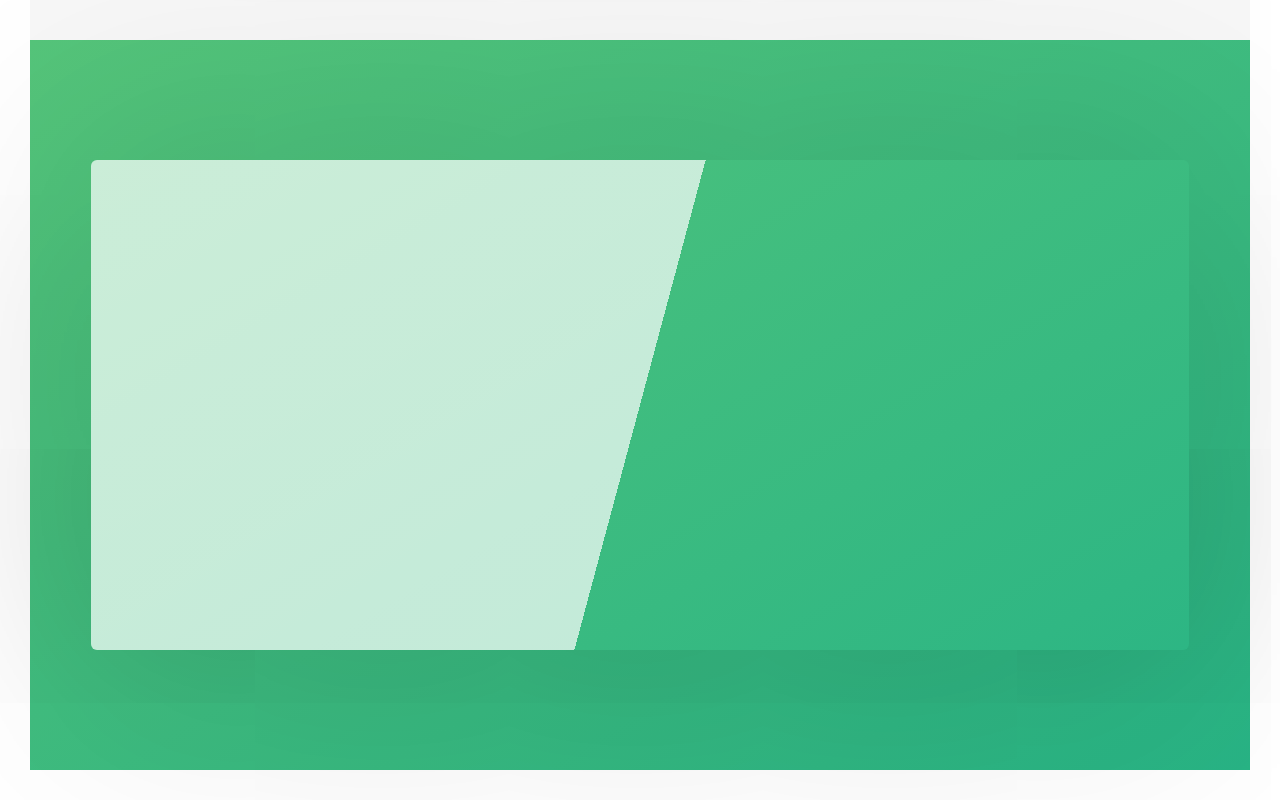
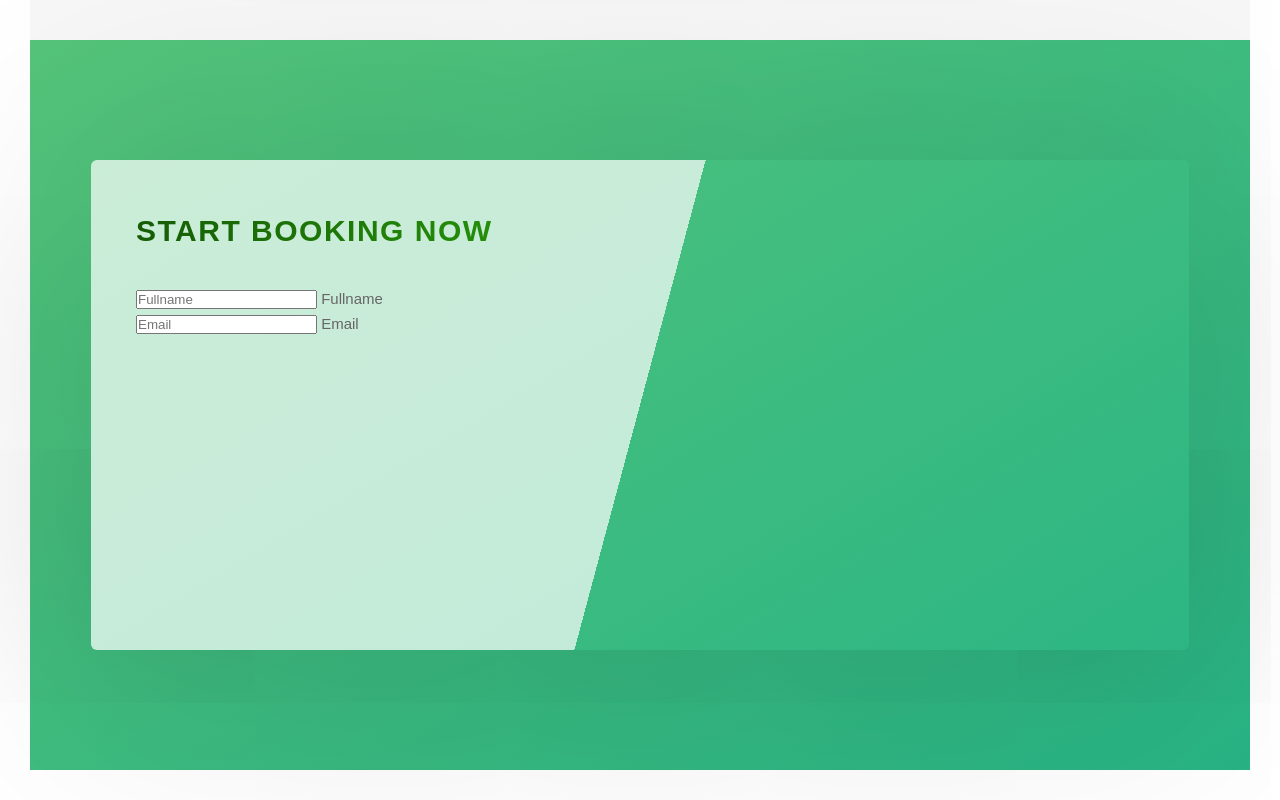
Before and after one commit to prince601/natours, a website: page index.html in a window 1280 px wide. Shown: the part 3870-4670 px from the top of the page. Drawn offline with Linux system fonts and the light colour scheme.

Commit message:
create the section-books form

```diff
--- a/index.html
+++ b/index.html
@@ -269,7 +269,23 @@
         <section class="section-book">
           <div class="row">
             <div class="book">
-
+              <div class="book__form">
+                  <div class=" u-margin-bottom-medium">
+                      <h2 class="heading-secondary">
+                       Start Booking Now
+                      </h2>
+                  </div>
+                  <form action="#" class="form">
+                    <div class="form__group">
+                      <input type="text" name="" id="name" class="form__input" placeholder="Fullname" required>
+                      <label for="name" class="form__label">Fullname</label>
+                    </div>
+                    <div class="form__group">
+                      <input type="email" name="" id="email" class="form__input" placeholder="Email" required>
+                      <label for="email" class="form__label">Email</label>
+                    </div>
+                  </form>
+              </div>
             </div>
           </div>
         </section>
--- a/scss/pages/_home.scss
+++ b/scss/pages/_home.scss
@@ -46,6 +46,10 @@
   // object-fit: cover;
   border-radius: .4rem;
   box-shadow: 0 1.5rem 20rem rgba($color-black, .2);
+  &__form{
+    width: 50%;
+    padding: 3rem;
+  }
 
   height: 490px;
 }
```
Also changed, not shown: css/main.css.
